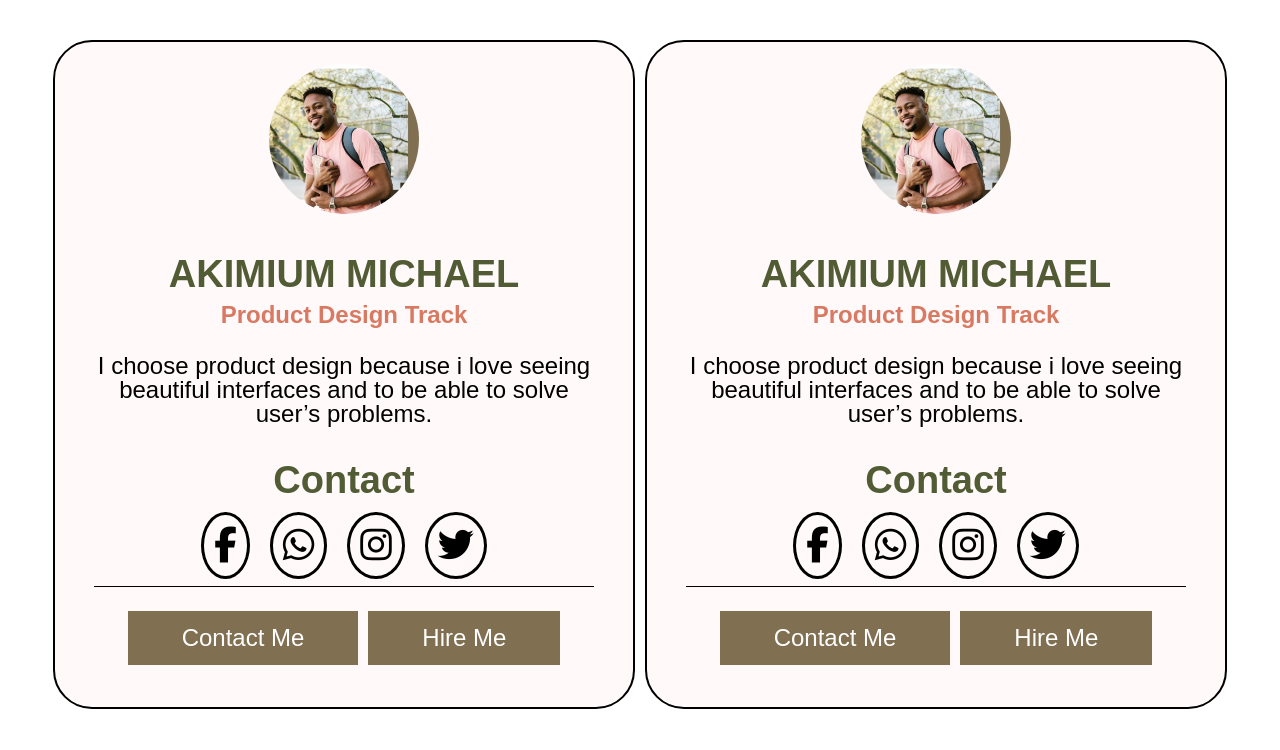
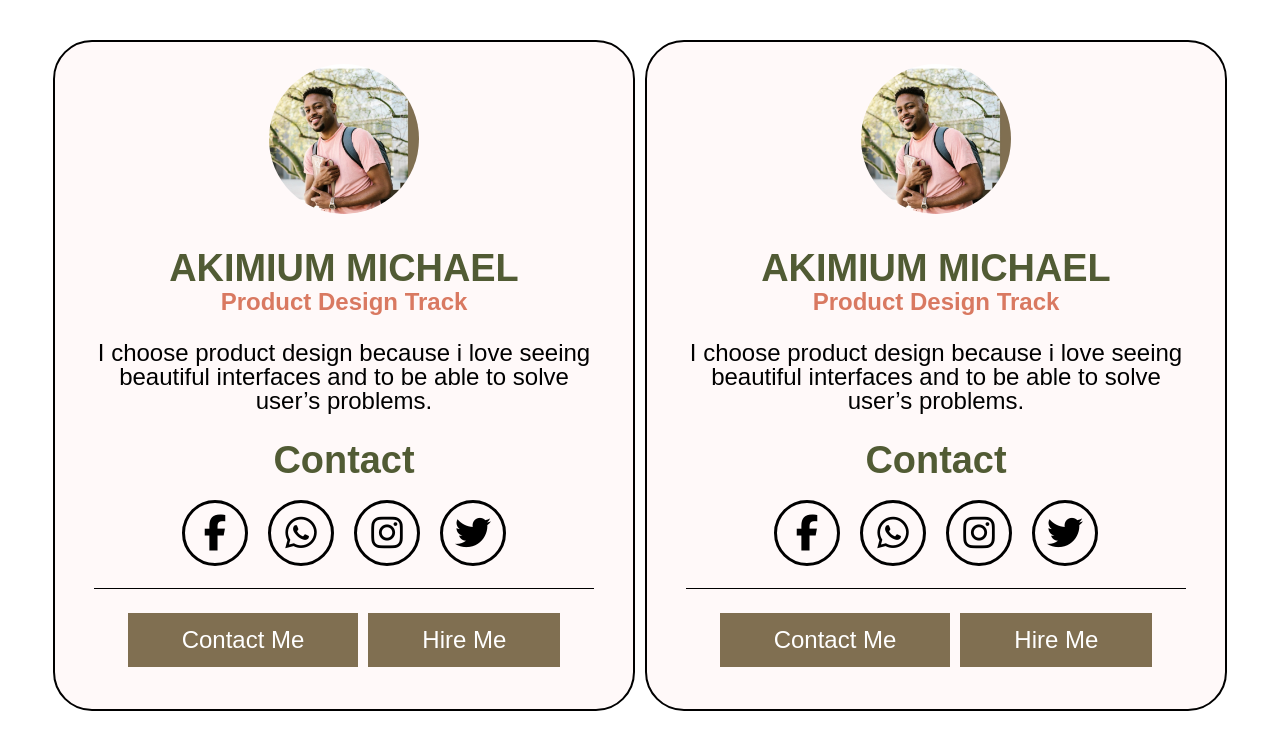
Before and after one commit to Bodia06/flexUserCard, a plain HTML site: page index.html in a window 1280 px wide. Drawn offline with Linux system fonts and the light colour scheme.

Commit message:
Fix contact links

```diff
--- a/assets/css/userCard.css
+++ b/assets/css/userCard.css
@@ -3,6 +3,8 @@
 	flex-wrap: wrap;
 	justify-content: center;
 	gap: 10px;
+	font-size: 24px;
+	line-height: 100%;
 }
 
 .user-card {
@@ -40,8 +42,7 @@
 	margin-bottom: 10px;
 	color: var(--user-card-useName-color);
 	font-weight: 800;
-	font-size: 38px;
-	line-height: 100%;
+	font-size: 1.58em;
 	text-transform: uppercase;
 }
 
@@ -53,15 +54,13 @@
 	margin-bottom: 27px;
 	color: var(--user-card-uesrInfo-work-color);
 	font-weight: 800;
-	font-size: 24px;
-	line-height: 100%;
+	font-size: 1em;
 }
 
 .user-card__userInfo p {
 	margin-bottom: 35px;
 	font-weight: 400;
-	font-size: 24px;
-	line-height: 100%;
+	font-size: 1em;
 }
 .user-card__socialContacts {
 	display: flex;
@@ -77,8 +76,7 @@
 	margin-bottom: 28px;
 	color: var(--user-card-useName-color);
 	font-weight: 700;
-	font-size: 38px;
-	line-height: 100%;
+	font-size: 1.58em;
 }
 
 .socialContacts__links {
@@ -94,11 +92,16 @@
 }
 
 .link-item a {
+	display: flex;
+	justify-content: center;
+	align-items: center;
 	border: 3px solid #000;
 	border-radius: 50%;
-	padding: 10px;
+	width: 60px;
+	height: 60px;
 	color: #000;
-	font-size: 36px;
+	font-size: 1.5em;
+	text-decoration: none;
 	-webkit-border-radius: 50%;
 	-moz-border-radius: 50%;
 	-ms-border-radius: 50%;
@@ -124,7 +127,6 @@
 	color: #fff;
 	font-weight: 400;
 	font-size: 24px;
-	line-height: 100%;
 	text-decoration: none;
 	-webkit-transition: 0.3s;
 	-moz-transition: 0.3s;
--- a/index.html
+++ b/index.html
@@ -20,14 +20,14 @@
 					<img src="./assets/img/Ellipse 1.jpg" alt="" />
 				</div>
 				<h2 class="user-card__userName">akimium michael</h2>
-				<div class="user-card__userInfo">
+				<section class="user-card__userInfo">
 					<h3>Product Design Track</h3>
 					<p>
 						I choose product design because i love seeing beautiful interfaces
 						and to be able to solve user’s problems.
 					</p>
-				</div>
-				<div class="user-card__socialContacts">
+				</section>
+				<section class="user-card__socialContacts">
 					<h2>Contact</h2>
 					<ul class="socialContacts__links">
 						<li class="link-item">
@@ -43,7 +43,7 @@
 							<a href="#"><i class="fa-brands fa-twitter"></i></a>
 						</li>
 					</ul>
-				</div>
+				</section>
 				<div class="user-card__links">
 					<ul class="user-card__links-about">
 						<li class="links-about__item"><a href="#">Contact Me</a></li>
@@ -56,14 +56,14 @@
 					<img src="./assets/img/Ellipse 1.jpg" alt="" />
 				</div>
 				<h2 class="user-card__userName">akimium michael</h2>
-				<div class="user-card__userInfo">
+				<section class="user-card__userInfo">
 					<h3>Product Design Track</h3>
 					<p>
 						I choose product design because i love seeing beautiful interfaces
 						and to be able to solve user’s problems.
 					</p>
-				</div>
-				<div class="user-card__socialContacts">
+				</section>
+				<section class="user-card__socialContacts">
 					<h2>Contact</h2>
 					<ul class="socialContacts__links">
 						<li class="link-item">
@@ -79,7 +79,7 @@
 							<a href="#"><i class="fa-brands fa-twitter"></i></a>
 						</li>
 					</ul>
-				</div>
+				</section>
 				<div class="user-card__links">
 					<ul class="user-card__links-about">
 						<li class="links-about__item"><a href="#">Contact Me</a></li>
```
